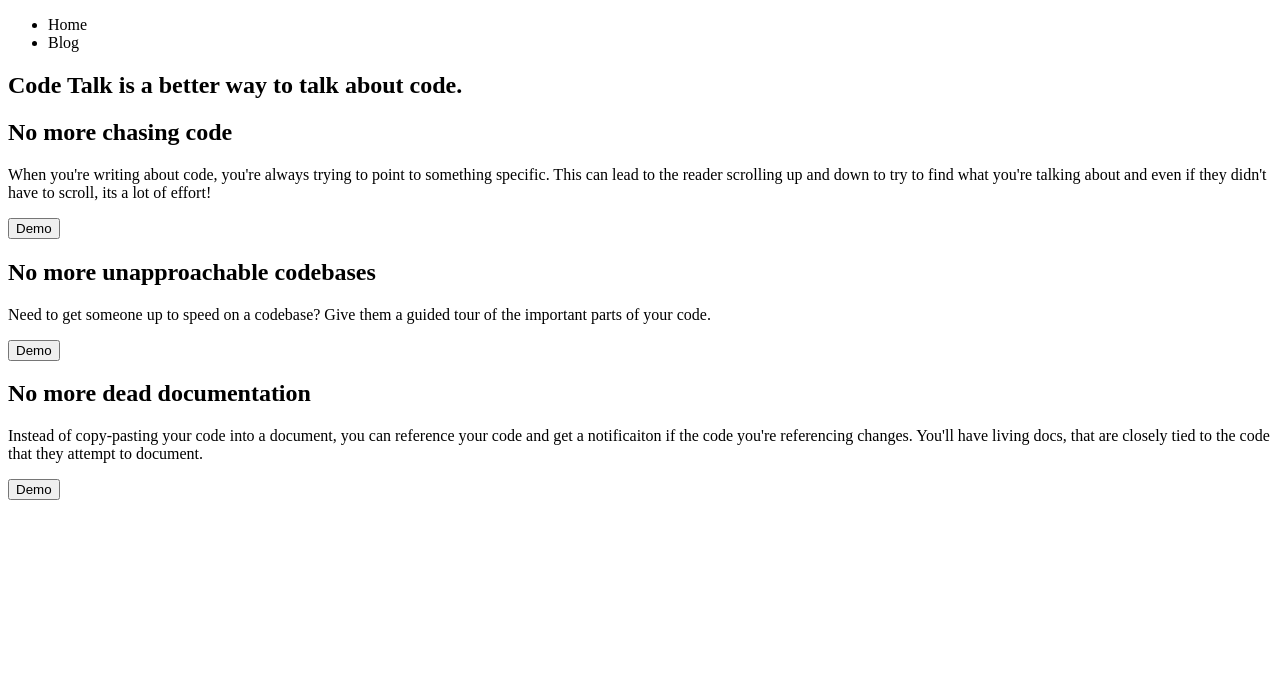
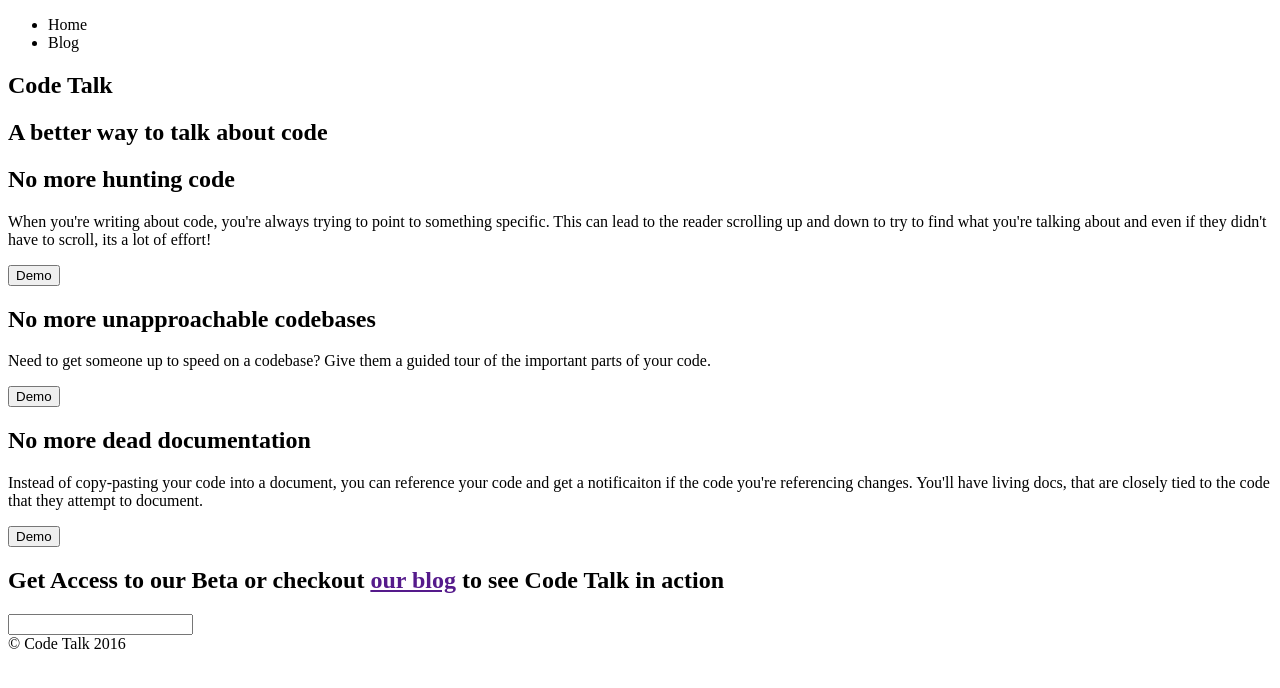
Before and after one commit to kmdupr33/codetalk, a plain HTML site: page index.html in a window 1280 px wide. Drawn offline with Linux system fonts and the light colour scheme.

Commit message:
minor copy changes

```diff
--- a/index.html
+++ b/index.html
@@ -1,3 +1,5 @@
+<!-- What if the landing page was itself the experience?
+The code being discussed is the code that generated the site itself -->
 <!DOCTYPE html>
 <html>
   <head>
@@ -14,10 +16,11 @@
       </nav>
     </header>
 		<section>
-			<h1>Code Talk is a better way to talk about code.</h1>
+			<h1>Code Talk</h1>
+      <h2>A better way to talk about code</h2>
 		</section>
     <section>
-      <h1>No more chasing code</h1>
+      <h1>No more hunting code</h1>
 			<p>When you're writing about code, you're always trying to point to something specific. This can lead to the reader scrolling up and down to try to find what you're talking about and even if they didn't have to scroll, its a lot of effort!</p>
 			<button>Demo</button>
     </section>
@@ -31,7 +34,12 @@
 			<p>Instead of copy-pasting your code into a document, you can reference your code and get a notificaiton if the code you're referencing changes. You'll have living docs, that are closely tied to the code that they attempt to document.</p>
 			<button>Demo</button>
     </section>
+		<section>
+			<h1>Get Access to our Beta or checkout <a href="">our blog</a> to see Code Talk in action</h1>
+			<input type="email"></input>
+		</section>
     <footer>
+			&copy; Code Talk 2016
     </footer>
   </body>
 </html>
```
